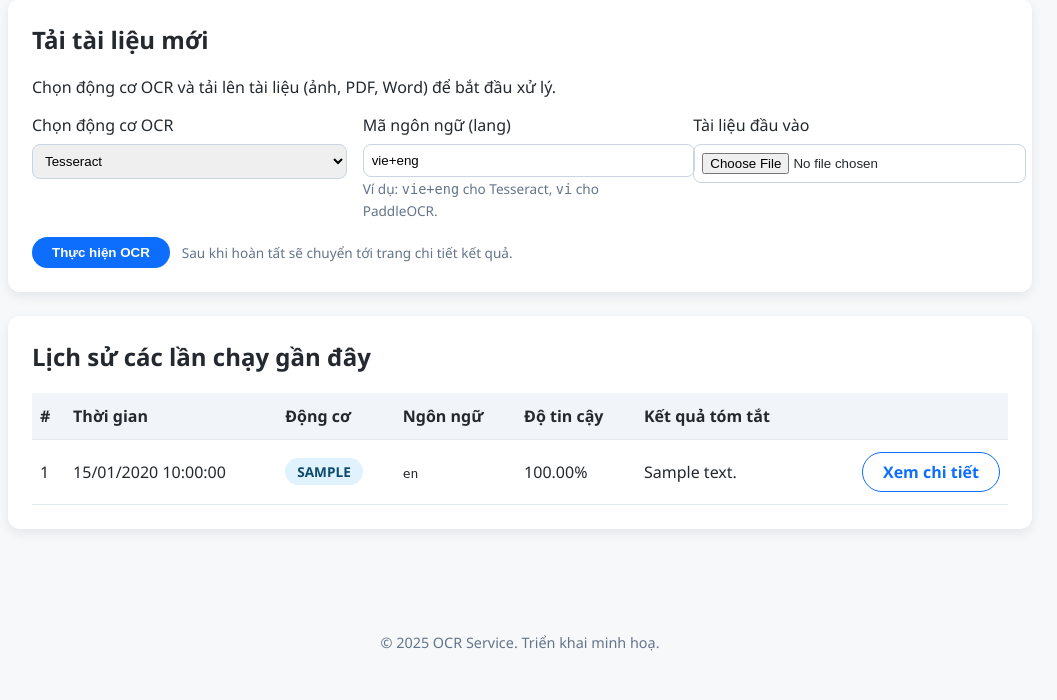
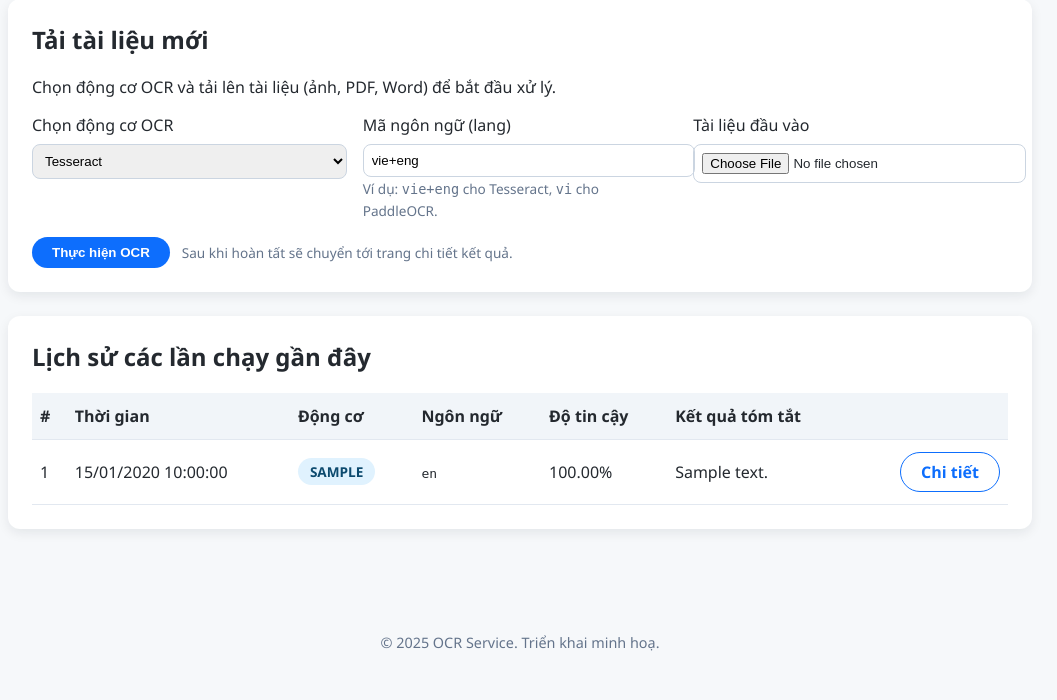
Before and after one commit to cleondev/OCR, a FastAPI app: page / in a window 1280 px wide. Shown: the part 143-843 px from the top of the page, without its empty margins (120-1177 px from the left). Run offline with FastAPI, Linux system fonts and the light colour scheme; tables that the repository leaves empty hold one stand-in row (values such as "Sample post").

Commit message:
Adjust detail button label

```diff
--- a/app/templates/index.html
+++ b/app/templates/index.html
@@ -135,7 +135,7 @@
             {% endif %}
           </td>
           <td style="text-align: right;">
-            <a class="btn secondary" href="/runs/{{ run.id }}">Xem chi tiết</a>
+            <a class="btn secondary" href="/runs/{{ run.id }}">Chi tiết</a>
           </td>
         </tr>
         {% endfor %}
```
